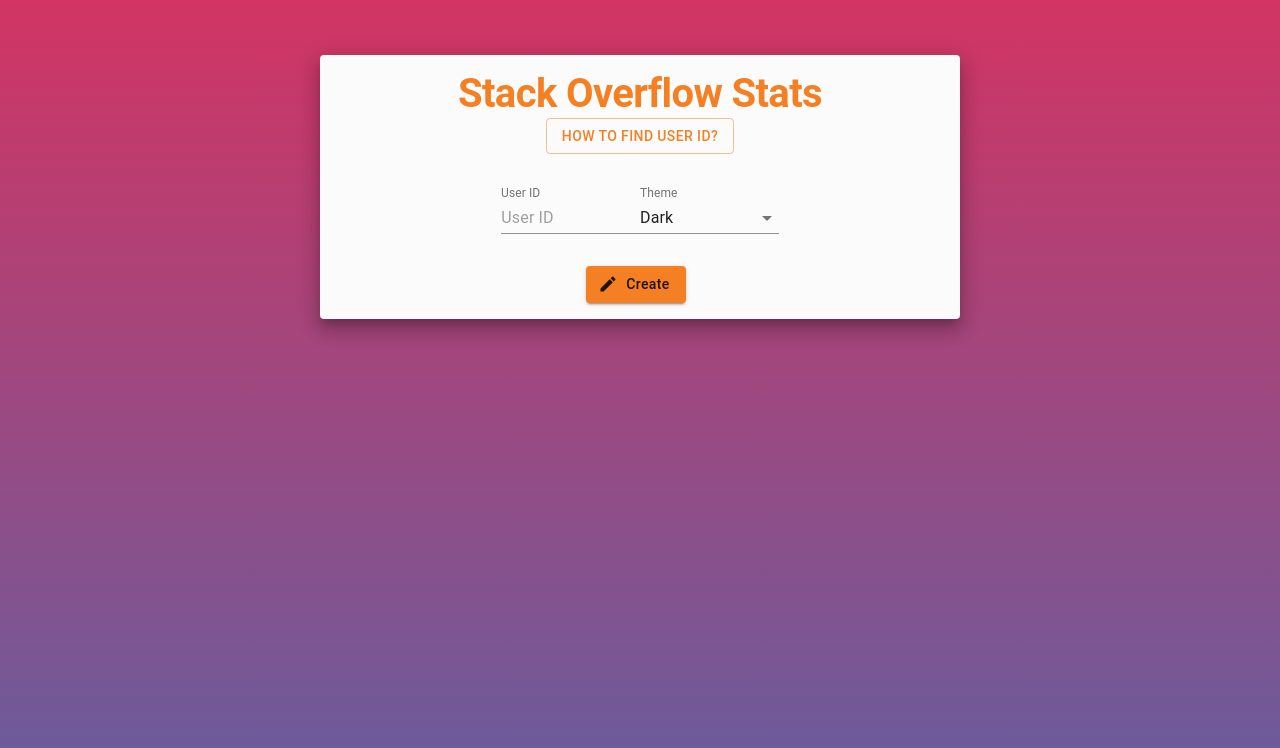
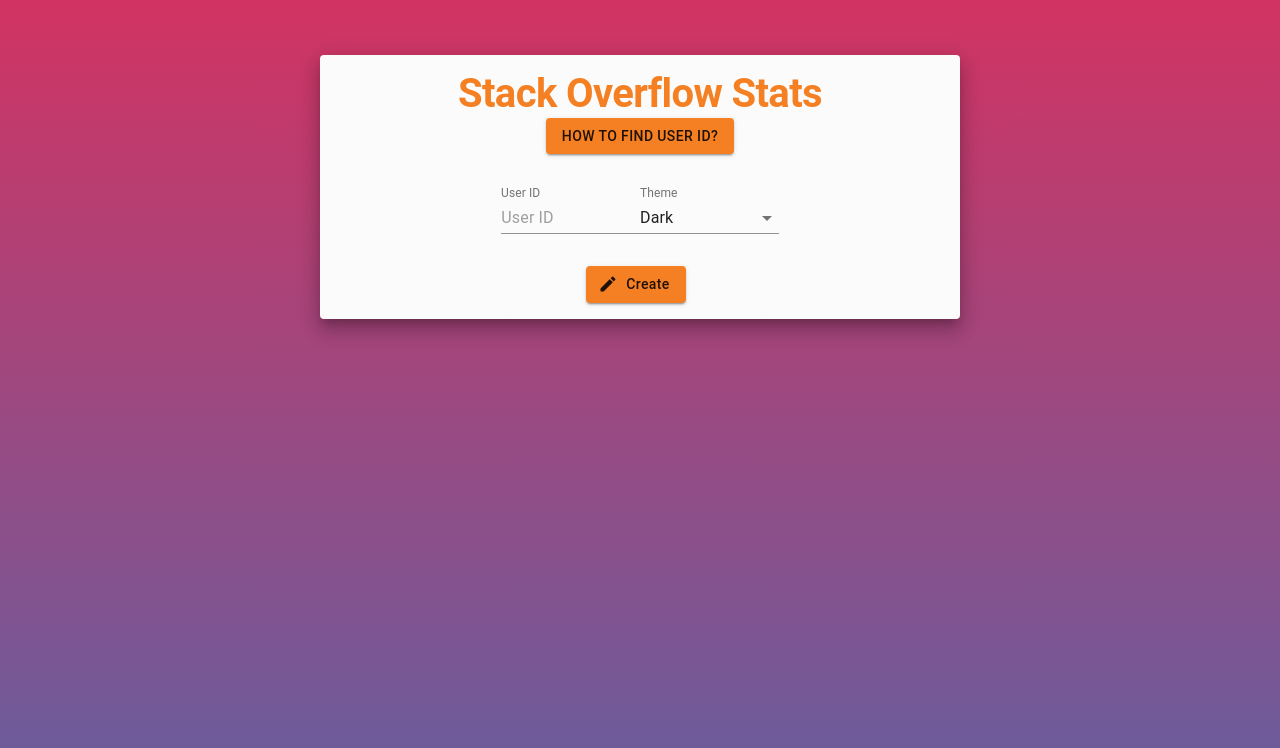
Before and after one commit to yuvrajvirdi/stackoverflow-stats, a React (Create React App) app: page / in a window 1280 px wide. Shown: the top 748 px of the page. Built offline with nearby package versions, Linux system fonts and the light colour scheme.

Commit message:
Update Popup.tsx

```diff
--- a/src/components/Popup.tsx
+++ b/src/components/Popup.tsx
@@ -45,7 +45,7 @@
     return (
         <div className={classes.popup}>
             <Button
-                variant='outlined'
+                variant='contained'
                 onClick={handleOpen}
                 color='primary'
             >
```
